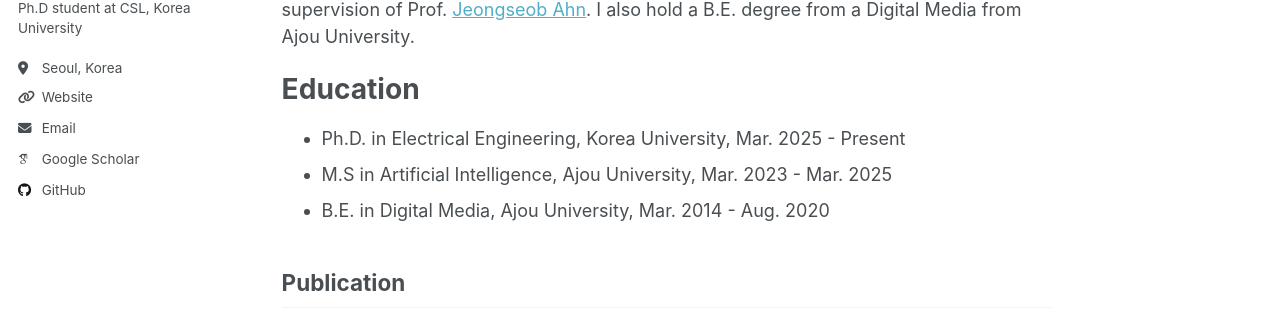
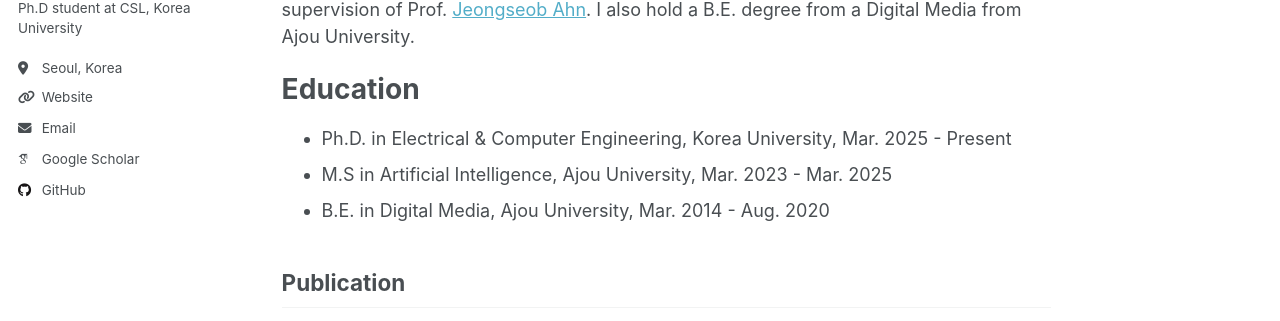
Before and after one commit to ItsAbdula/itsabdula.github.io, a Jekyll site: the page built from _pages/about.md, in a window 1280 px wide and 1134 px high. Shown: the part 327-648 px from the top of the window. Built offline with Jekyll 4.4.1, drawn with Linux system fonts in a browser that asks for light colours; some web fonts are replaced; a script that is not in the unit is left out.

Commit message:
Update ee -> ece

```diff
--- a/_pages/about.md
+++ b/_pages/about.md
@@ -14,7 +14,7 @@ I received my master's degreee in Artificial Intelligence from Ajou University u
 
 Education
 ======
-* Ph.D. in Electrical Engineering, Korea University, Mar. 2025 - Present
+* Ph.D. in Electrical & Computer Engineering, Korea University, Mar. 2025 - Present
 * M.S in Artificial Intelligence, Ajou University, Mar. 2023 - Mar. 2025
 * B.E. in Digital Media, Ajou University, Mar. 2014 - Aug. 2020
 
```
